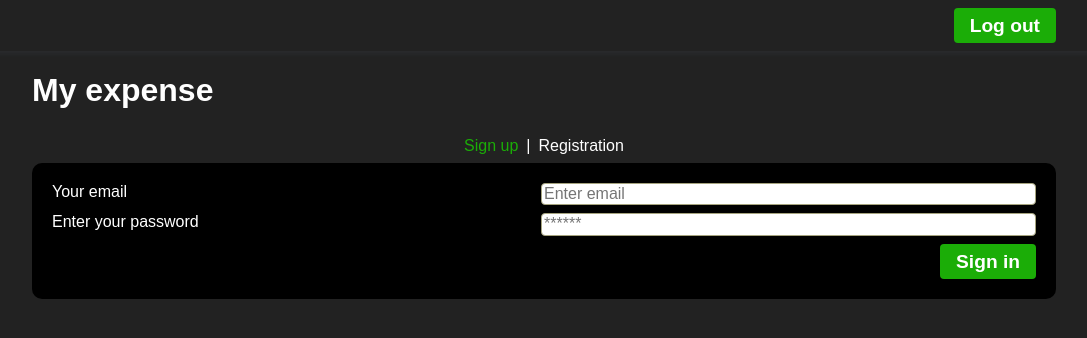
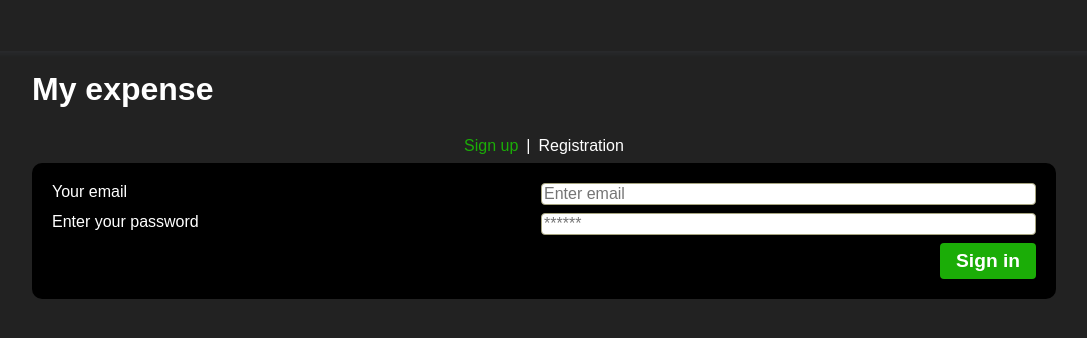
Before and after one commit to yehorDorosh/ed-php, a React app: page / in a window 1280 px wide. Shown: the top 338 px of the page, without its empty margins (96-1183 px from the left). Built offline with nearby package versions, Linux system fonts and the light colour scheme; the HTML template or start-up script is replaced by a standard one.

Commit message:
Add style for logout btn

```diff
--- a/src/components/Layout/Header/Header.js
+++ b/src/components/Layout/Header/Header.js
@@ -1,4 +1,4 @@
-import { useContext } from 'react';
+import { useContext, Fragment } from 'react';
 
 import Button from '../../UI/Button/Button';
 import Wrapper from '../Wrapper/Wrapper';
@@ -8,11 +8,17 @@ import classes from './Header.module.scss';
 
 function Header() {
   const ctxAuth = useContext(AuthContext);
+  const logOutBtn = (
+    <Fragment>
+      <span>{ctxAuth.email} </span>
+      <Button btnText="Log out" onClick={ctxAuth.onLogout}/>
+    </Fragment>
+  );
 
   return (
     <header className={classes.header}>
       <Wrapper className={classes.inner}>
-        <Button btnText="Log out" onClick={ctxAuth.onLogout} />
+        {ctxAuth.isLoggedIn && logOutBtn}
       </Wrapper>
     </header>
   );
--- a/src/components/Layout/Header/Header.module.scss
+++ b/src/components/Layout/Header/Header.module.scss
@@ -3,6 +3,7 @@
 .header {
   padding: 8px 0;
   box-shadow: 0 3px 5px rgba(57, 63, 72, 0.3);
+  min-height: 35px;
 
   .inner {
     text-align: right;
```
